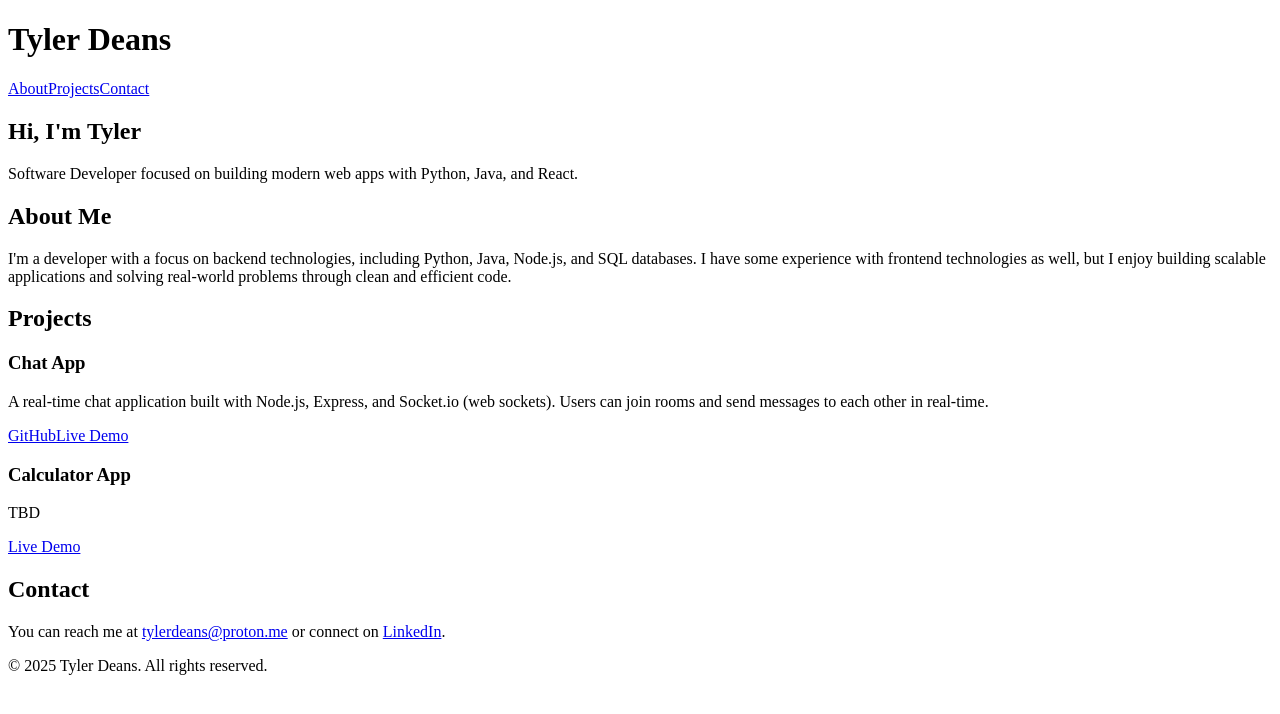
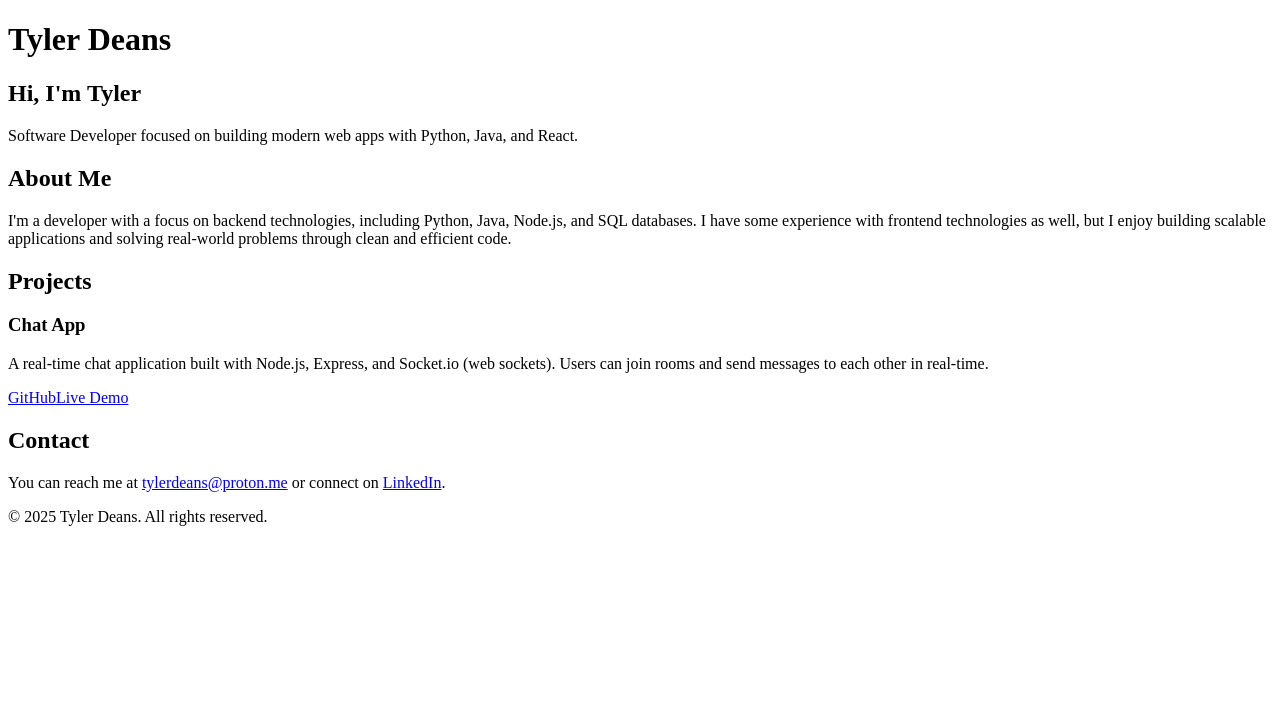
Before and after one commit to tylerd92/portfolio, a React (Create React App) app: page / in a window 1280 px wide. Shown: the top 714 px of the page. Built offline with nearby package versions, Linux system fonts and the light colour scheme.

Commit message:
update projects list

```diff
--- a/src/components/Header.jsx
+++ b/src/components/Header.jsx
@@ -3,7 +3,7 @@ const Header = () => {
     <header className='bg-white shadow-md sticky top-0 z-50'>
       <div className='max-w-7xl mx-auto px-4 py-4 flex justify-between items-center'>
         <h1 className='text-2xl font-bold'>Tyler Deans</h1>
-        <nav className='space-x-4'>
+        {/* <nav className='space-x-4'>
           <a href='#about' className='hover:text-blue-500'>
             About
           </a>
@@ -13,7 +13,7 @@ const Header = () => {
           <a href='#contact' className='hover:text-blue-500'>
             Contact
           </a>
-        </nav>
+        </nav> */}
       </div>
     </header>
   );
--- a/src/components/Projects.jsx
+++ b/src/components/Projects.jsx
@@ -24,7 +24,7 @@ const Projects = () => {
             Live Demo
           </a>
         </div>
-        <div className='bg-white shadow rounded-xl p-5'>
+        {/* <div className='bg-white shadow rounded-xl p-5'>
           <h3 className='text-xl font-semibold'>Calculator App</h3>
           <p className='text-sm text-gray-600 mt-2'>
             TBD
@@ -35,7 +35,7 @@ const Projects = () => {
           >
             Live Demo
           </a>
-        </div>
+        </div> */}
       </div>
     </section>
   );
```
